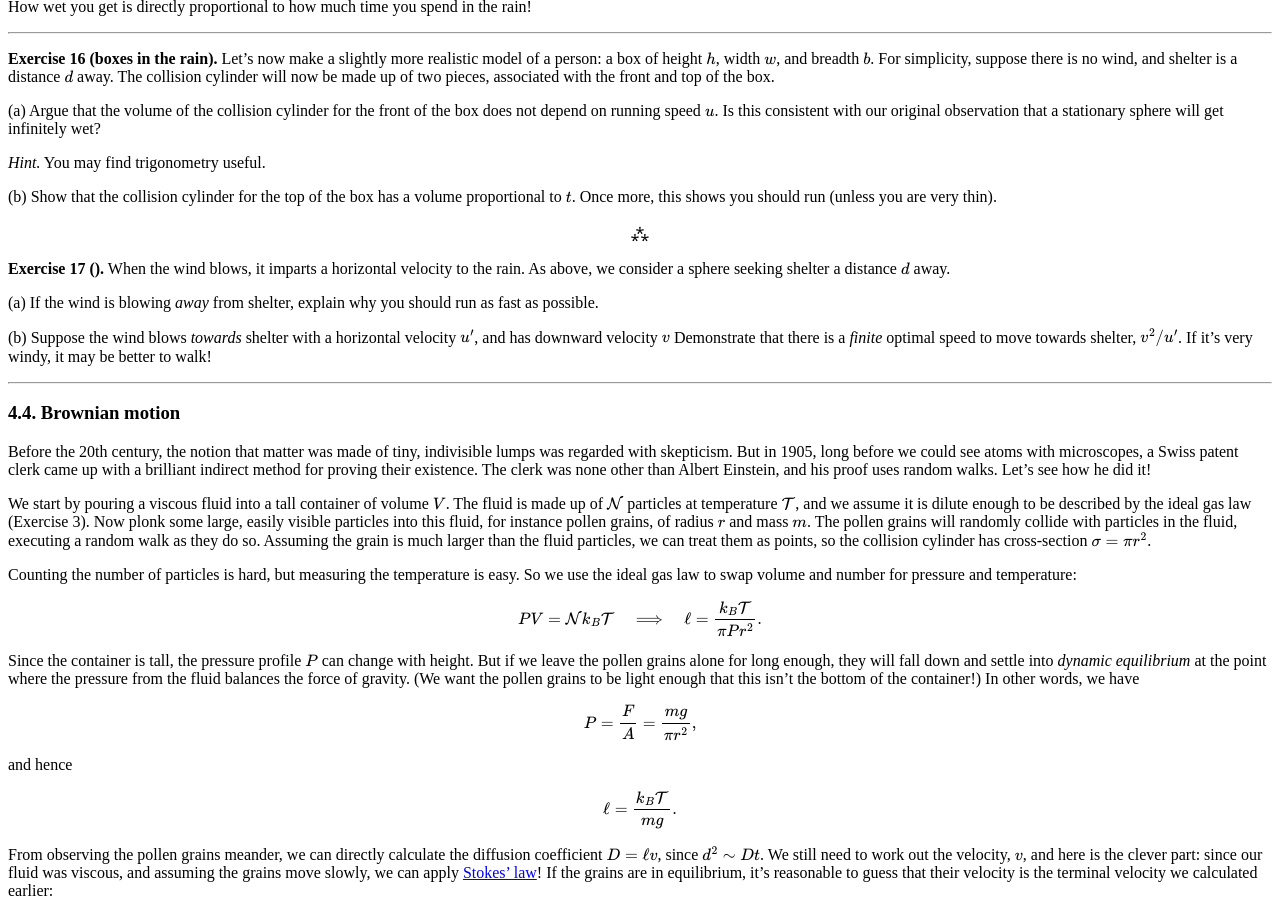
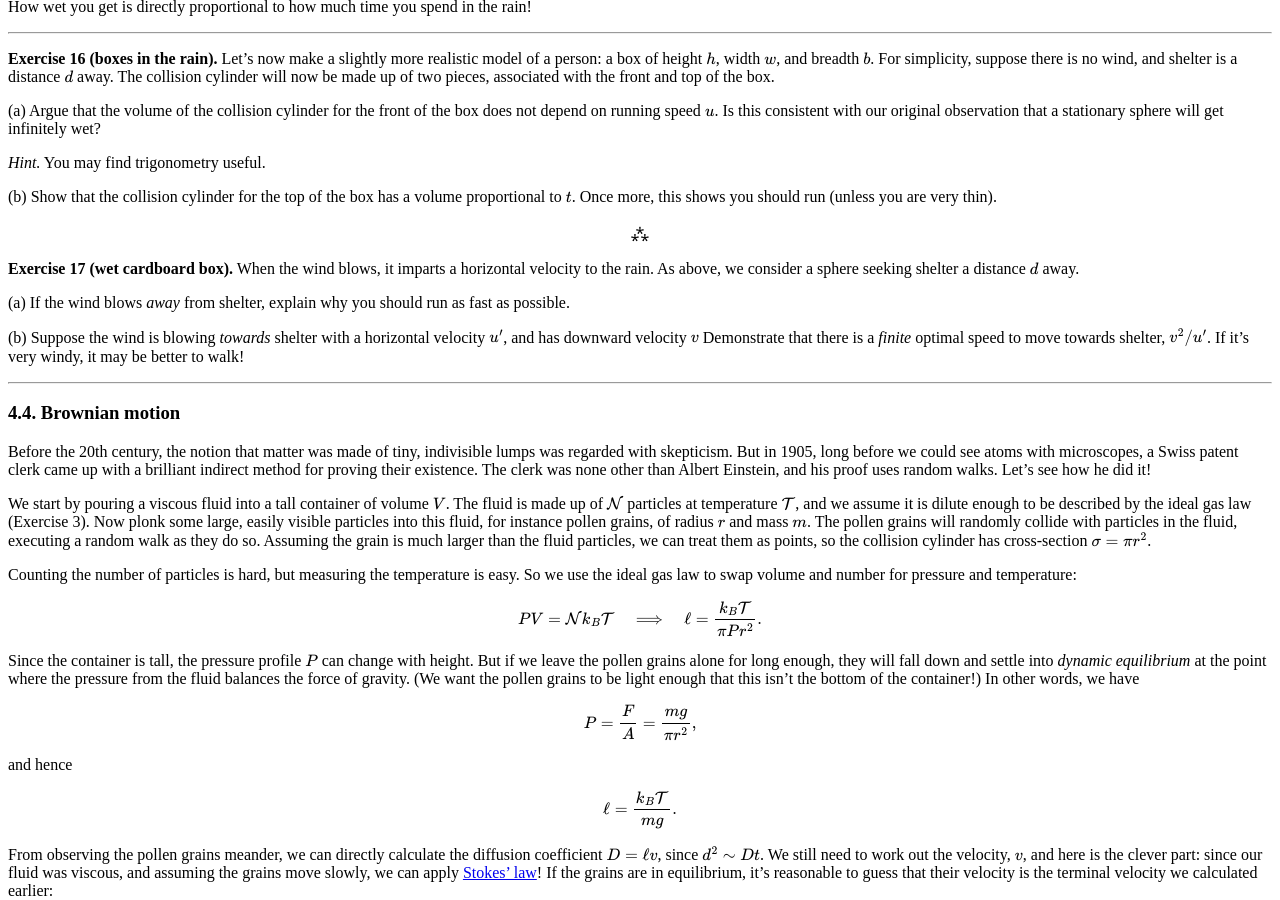
Before and after one commit to hapax/hapax.github.io, a Jekyll site: the page built from assets/simple-physics.md, in a window 1280 px wide and 900 px high, scrolled down 12593 px. Built offline with Jekyll 4.4.1, drawn with Linux system fonts in a browser that asks for light colours; our own code applies the rules of GitHub Pages for plain Markdown files; formulas are drawn with MathJax 3; a script that is not in the unit is left out.

Commit message:
Update simple-physics.md

```diff
--- a/assets/simple-physics.md
+++ b/assets/simple-physics.md
@@ -1372,14 +1372,14 @@
   ⁂
   </p>
 
-**Exercise 17 ().** When the wind blows, it imparts a
+**Exercise 17 (wet cardboard box).** When the wind blows, it imparts a
 horizontal velocity to the rain.
 As above, we consider a sphere seeking shelter a distance $d$ away.
 
-(a) If the wind is blowing *away* from shelter, explain why you should run
+(a) If the wind blows *away* from shelter, explain why you should run
 as fast as possible.
 
-(b) Suppose the wind blows *towards* shelter with a horizontal
+(b) Suppose the wind is blowing *towards* shelter with a horizontal
 velocity $u'$, and has downward velocity $v$
 Demonstrate that there is a *finite* optimal speed to move towards
 shelter, $v^2/u'$.
```
